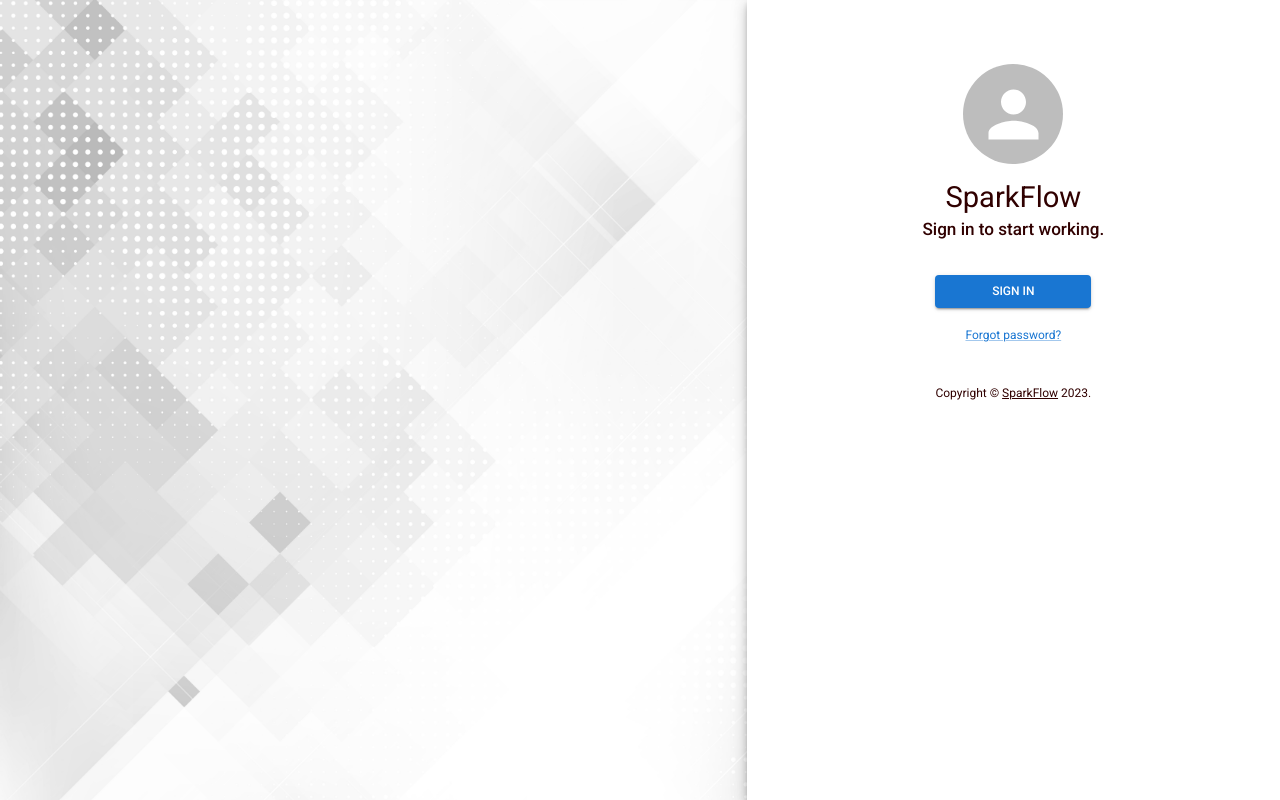
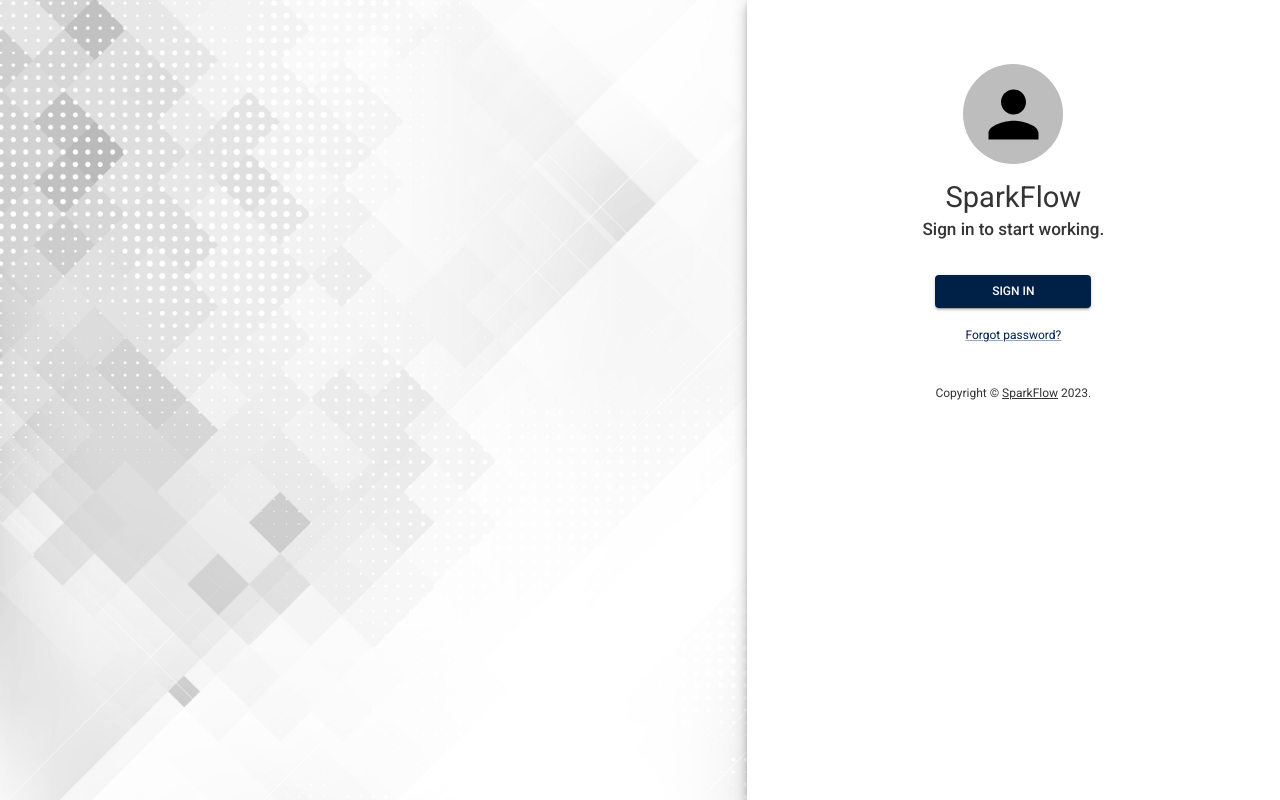
Before and after one commit to amuliawijaya23/sparkflow, a Next.js app: page / in a window 1280 px wide. Built offline with nearby package versions, Linux system fonts and the light colour scheme.

Commit message:
updates ThemeRegistry to prepare for dark mode

```diff
--- a/src/theme/ThemeRegistry.tsx
+++ b/src/theme/ThemeRegistry.tsx
@@ -12,30 +12,81 @@ const roboto = Roboto({
   subsets: ['latin'],
 });
 
-const themeOptions: ThemeOptions = {
+const darkThemeOptions: ThemeOptions = {
   typography: {
     fontSize: 12,
     fontFamily: roboto.style.fontFamily,
   },
   palette: {
+    mode: 'dark',
     background: {
-      default: '#ffffff',
+      default: '#000000',
     },
     primary: {
-      main: '#1976d2',
+      main: '#002147',
+    },
+    secondary: {
+      main: '#ffdf00',
+    },
+    success: {
+      main: '#39ff14',
+    },
+    error: {
+      main: '#ff2800',
+    },
+    warning: {
+      main: '#ff6700',
+    },
+    info: {
+      main: '#bf00ff',
     },
     text: {
-      primary: '#300000',
+      primary: '#f5f5f5',
     },
   },
 };
 
-const theme = createTheme(themeOptions);
+const lightThemeOptions: ThemeOptions = {
+  typography: {
+    fontSize: 12,
+    fontFamily: roboto.style.fontFamily,
+  },
+  palette: {
+    mode: 'light',
+    background: {
+      default: '#000000',
+    },
+    primary: {
+      main: '#002147',
+    },
+    secondary: {
+      main: '#ffdf00',
+    },
+    success: {
+      main: '#39ff14',
+    },
+    error: {
+      main: '#ff2800',
+    },
+    warning: {
+      main: '#ff6700',
+    },
+    info: {
+      main: '#bf00ff',
+    },
+    text: {
+      primary: '#343434',
+    },
+  },
+};
+
+const darkTheme = createTheme(darkThemeOptions);
+const lightTheme = createTheme(lightThemeOptions);
 
 const ThemeRegistry = ({ children }: { children: React.ReactNode }) => {
   return (
     <NextAppDirEmotionCacheProvider options={{ key: 'mui' }}>
-      <ThemeProvider theme={theme}>
+      <ThemeProvider theme={lightTheme}>
         <CssBaseline />
         {children}
       </ThemeProvider>
```
